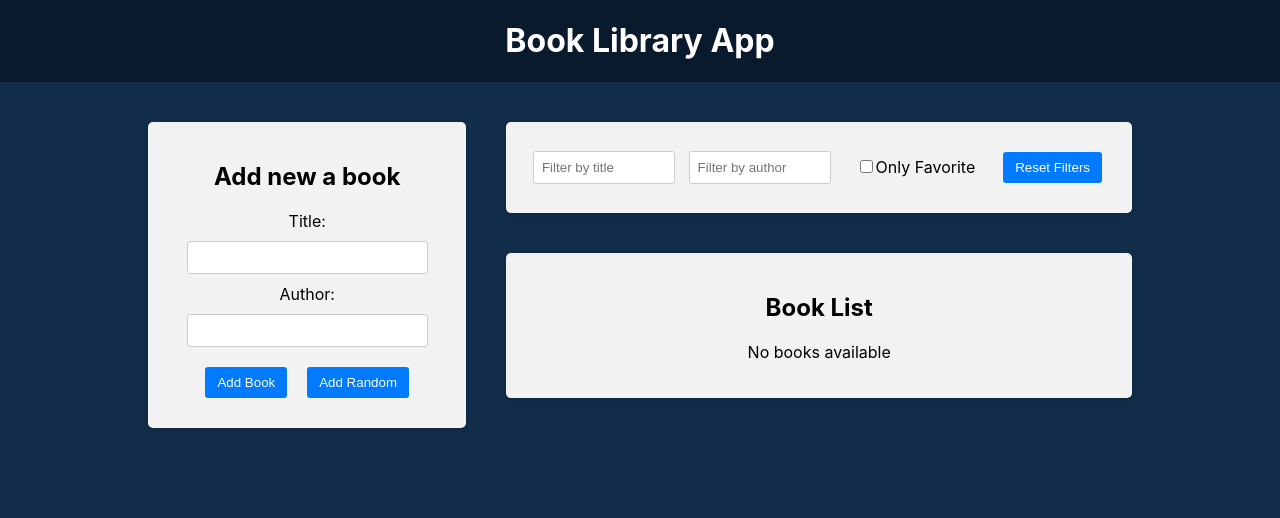
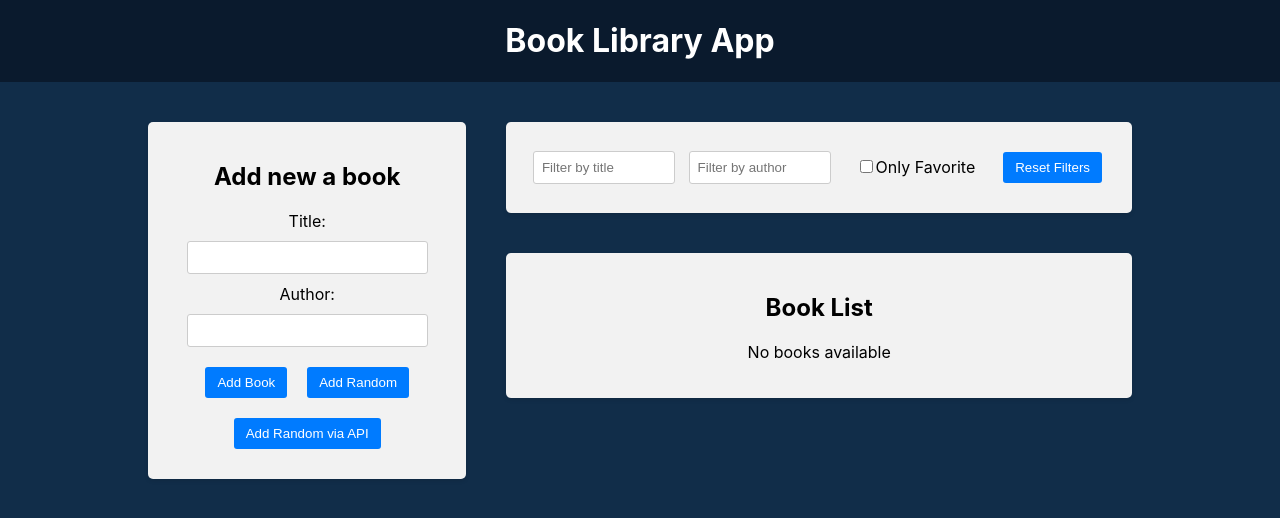
Before and after one commit to RiakhinEvgeniy/Book-Library, a React (Create React App) app in the folder frontend/: page / in a window 1280 px wide. Shown: the top 518 px of the page. Built offline with nearby package versions, Linux system fonts and the light colour scheme.

Commit message:
ADD: random book via API.

```diff
--- a/frontend/package.json
+++ b/frontend/package.json
@@ -8,6 +8,7 @@
     "@testing-library/jest-dom": "^6.6.4",
     "@testing-library/react": "^16.3.0",
     "@testing-library/user-event": "^13.5.0",
+    "axios": "^1.11.0",
     "react": "^19.1.1",
     "react-dom": "^19.1.1",
     "react-icons": "^5.5.0",
--- a/frontend/src/components/BookForm/BookForm.js
+++ b/frontend/src/components/BookForm/BookForm.js
@@ -1,5 +1,6 @@
 import { useState } from "react"
 import { useDispatch } from 'react-redux'
+import axios from 'axios'
 import { addBook } from '../../redux/slices/booksSlice'
 import booksDate from '../../data/books.json'
 import './BookForm.css'
@@ -30,6 +31,18 @@
             setAuthor('')
         }
     }
+
+    const hadleAddRandomBookViaAPI = async () => {
+        try {
+            const res = await axios.get('http://localhost:4000/random-book')
+            if (res.data && res.data.title && res.data.author) {
+                dispatch(addBook(createBookWithId(res.data)))
+            }
+        } catch (error) {
+            console.log('Error fetching random book', error);
+        }
+    }
+
     return (
         <div className="app-block book-form">
             <h2>Add new a book</h2>
@@ -44,6 +57,7 @@
                 </div>
                 <button type="submit">Add Book</button>
                 <button type="button" onClick={handleAddRandomBook}>Add Random</button>
+                <button type="button" onClick={hadleAddRandomBookViaAPI}>Add Random via API</button>
             </form>
         </div>
     )
```
Also changed, not shown: 1 other file (tests, documents, lock files or other folders).
